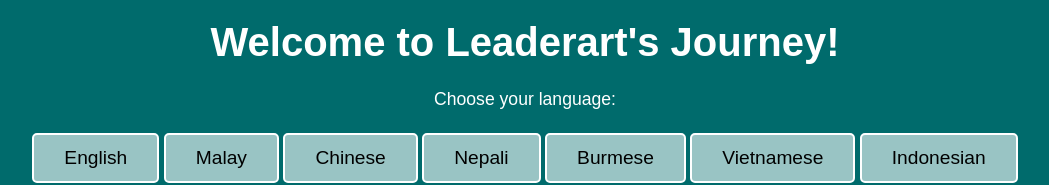
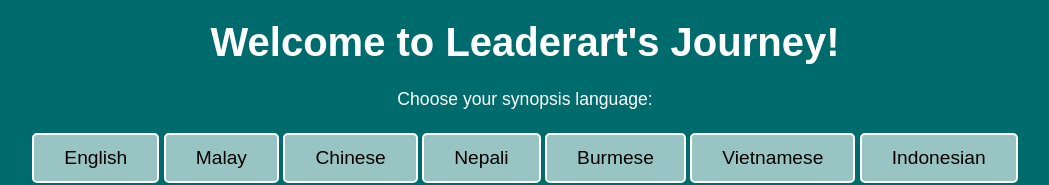
Before and after one commit to zzulhakim10/Synopsis-HOD-Performance, a plain HTML site: page index.html in a window 1280 px wide. Shown: the top 185 px of the page, without its empty margins (115-1164 px from the left). Drawn offline with Linux system fonts and the light colour scheme.

Commit message:
Update index.html

```diff
--- a/index.html
+++ b/index.html
@@ -9,7 +9,7 @@
 <body>
     <div>
         <h1>Welcome to Leaderart's Journey!</h1>
-        <p>Choose your language:</p>
+        <p>Choose your synopsis language:</p>
 
         <!-- Language selection buttons -->
         <button onclick="changeLanguage('en')">English</button>
```
